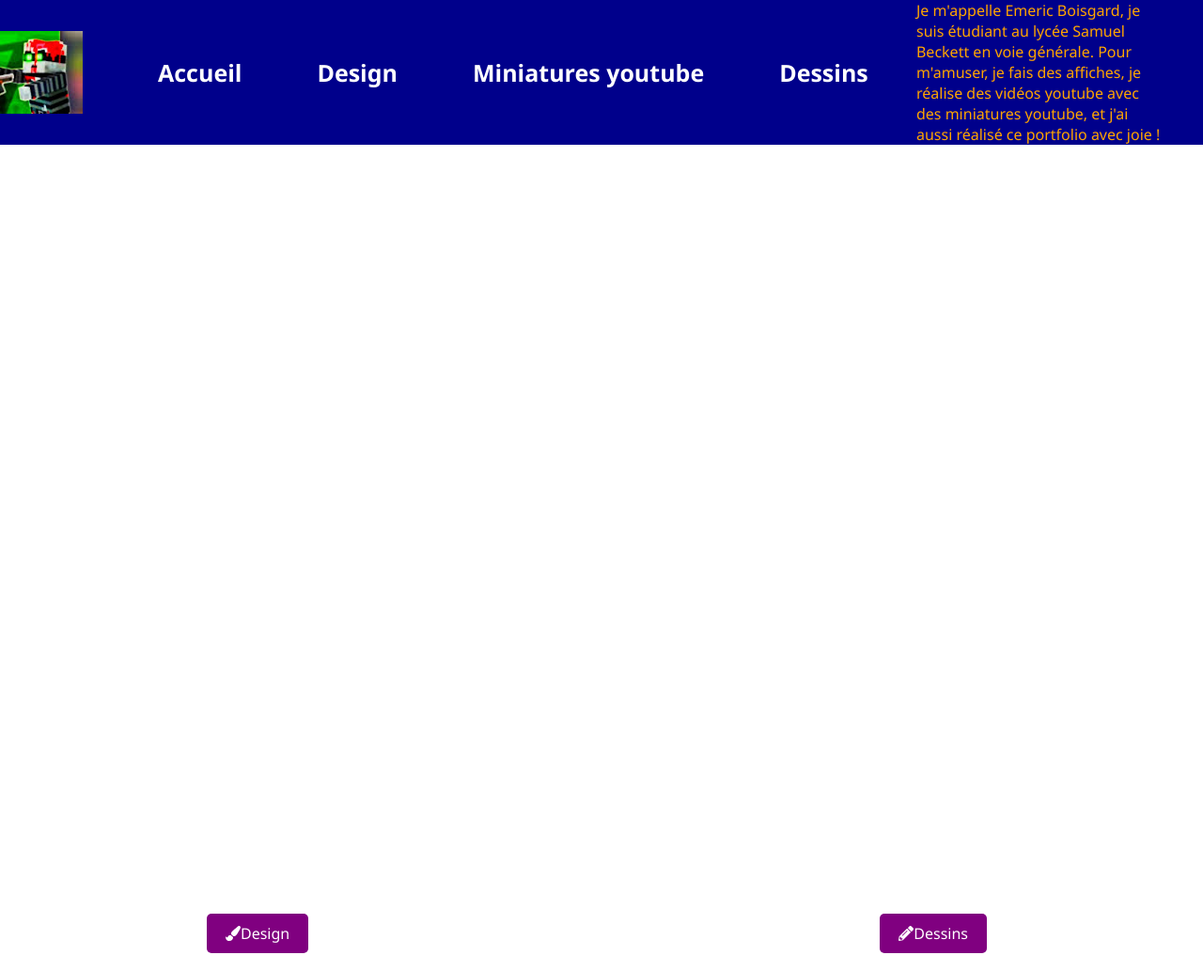
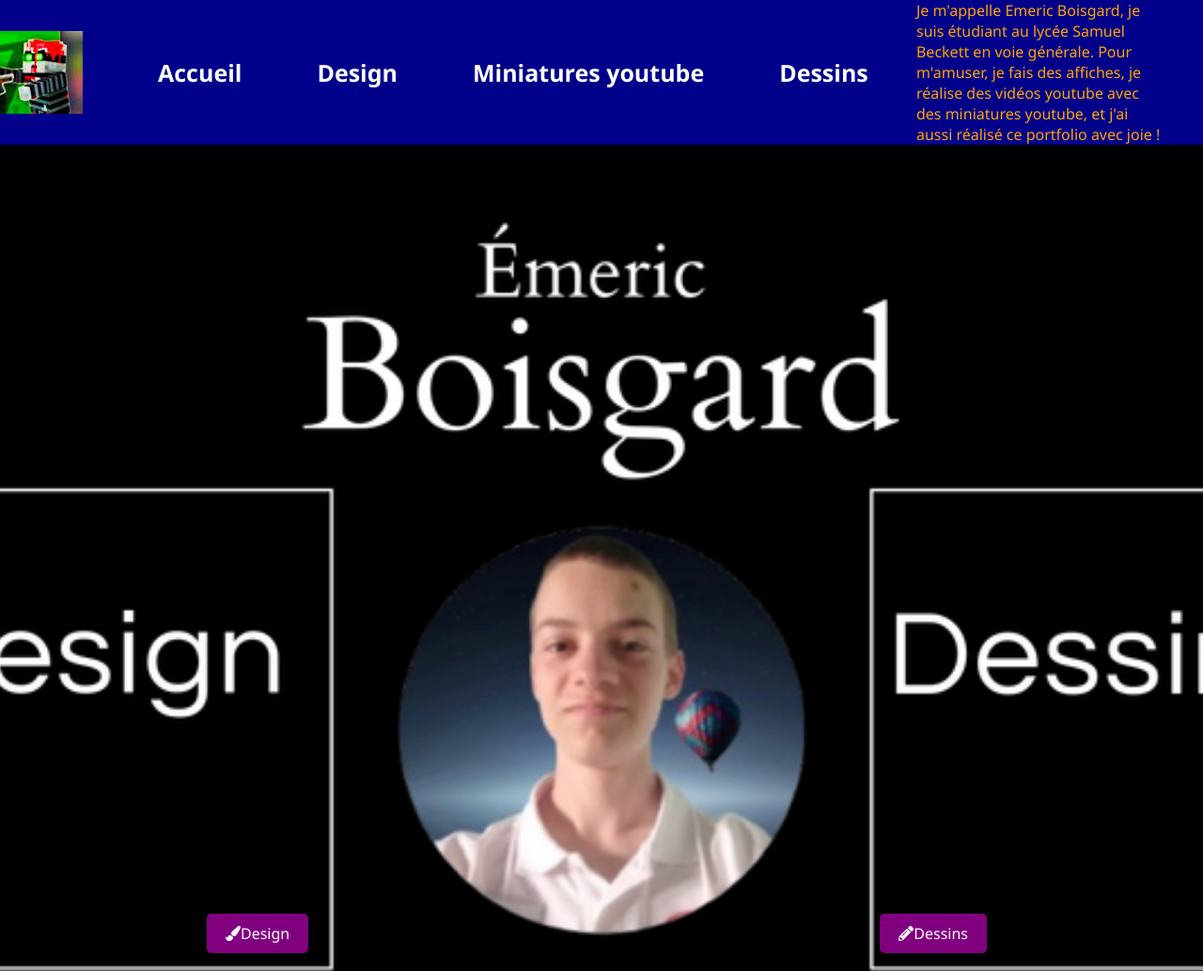
Before and after one commit to Shootrex/Shootrex, a plain HTML site: page index.html in a window 1280 px wide. Shown: the top 1033 px of the page at 94% size. Drawn offline with Linux system fonts and the light colour scheme.

Commit message:
Correction mise à jour

```diff
--- a/css/styles.css
+++ b/css/styles.css
@@ -5,7 +5,7 @@
     box-sizing: border-box;
 }
 .top-page {
-    background-image: url;
+    background-image: url('../css/1.png');
     background-size: cover;
     background-position: center top;
     background-repeat: no-repeat;
@@ -13,7 +13,7 @@
     width: 100%;
     min-height: 230vh;
 }
-('../css/1.png')
+
 body, html{
     margin: 0 auto;
     height: 20vh;
```
